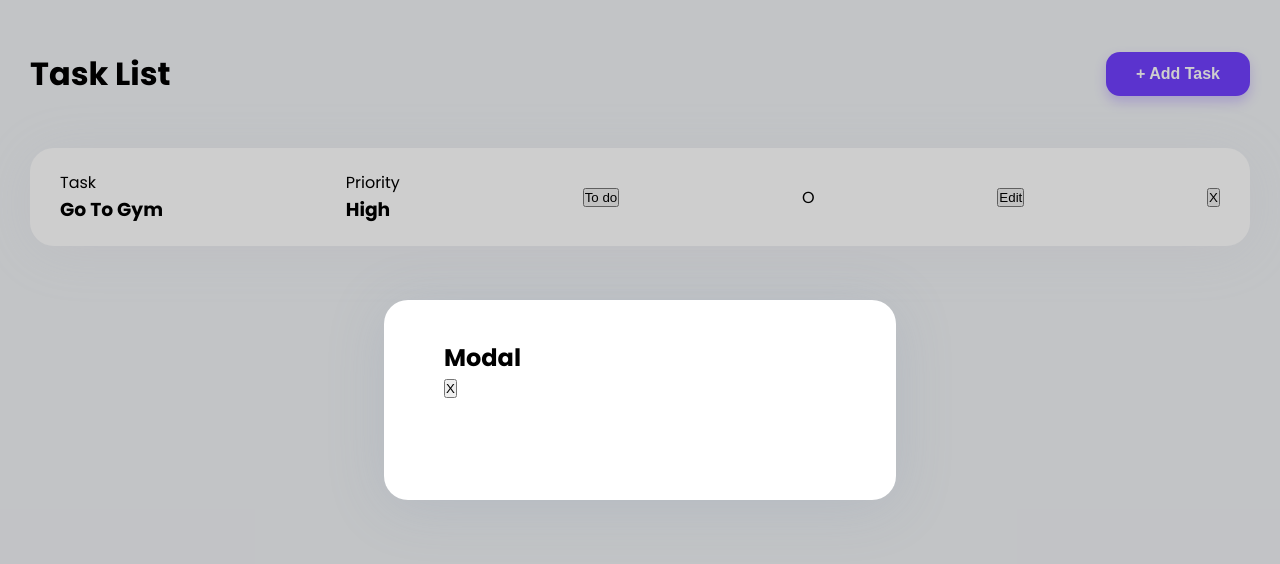
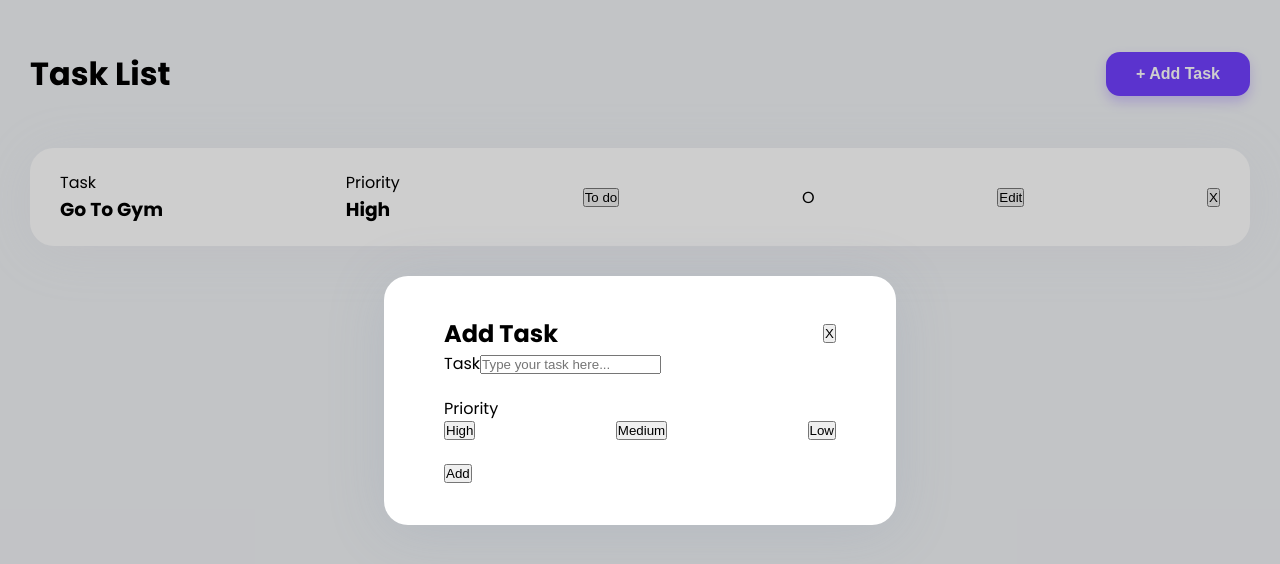
Before and after one commit to AchiGel/task-app, a React (Create React App) app: page / in a window 1280 px wide. Both pictures are taken after a click on the button "+ Add Task". Shown: the top 564 px of the page. Built offline with nearby package versions, Linux system fonts and the light colour scheme.

Commit message:
handle modals differences

```diff
--- a/src/App.css
+++ b/src/App.css
@@ -73,3 +73,23 @@ body {
   padding: 40px 60px;
   width: 40%;
 }
+
+.modal-header {
+  display: flex;
+  align-items: center;
+  justify-content: space-between;
+}
+
+.modal-task-input {
+  margin-bottom: 20px;
+}
+
+.modal-task-priority {
+  margin-bottom: 20px;
+}
+
+.task-priority-buttons {
+  display: flex;
+  align-items: center;
+  justify-content: space-between;
+}
--- a/src/App.tsx
+++ b/src/App.tsx
@@ -1,13 +1,21 @@
-import { useState } from "react";
+import { useState, MouseEvent } from "react";
 import "./App.css";
 import Header from "./components/Header";
 import Tasks from "./components/Tasks";
 import Modal from "./components/Modal";
 
 function App() {
-  const [modalShow, setModalShow] = useState(false);
+  const [modalType, setModalType] = useState<string>("");
+  const [modalShow, setModalShow] = useState<boolean>(false);
 
-  function openModal() {
+  function openModal(event: MouseEvent<HTMLButtonElement>) {
+    if (event.currentTarget.className === "task-edit") {
+      setModalType("editModal");
+    } else if (event.currentTarget.className === "task-delete") {
+      setModalType("deleteModal");
+    } else {
+      setModalType("addModal");
+    }
     setModalShow(true);
   }
 
@@ -17,7 +25,9 @@ function App() {
 
   return (
     <div className="App">
-      {modalShow ? <Modal closeModal={closeModal} /> : null}
+      {modalShow ? (
+        <Modal closeModal={closeModal} modalType={modalType} />
+      ) : null}
       <Header openModal={openModal} />
       <Tasks openModal={openModal} />
     </div>
--- a/src/components/Header.tsx
+++ b/src/components/Header.tsx
@@ -2,7 +2,7 @@ function Header({ openModal }: { openModal: Function }) {
   return (
     <header className="header">
       <h1>Task List</h1>
-      <button onClick={() => openModal()}>+ Add Task</button>
+      <button onClick={(event) => openModal(event)}>+ Add Task</button>
     </header>
   );
 }
--- a/src/components/Modal.tsx
+++ b/src/components/Modal.tsx
@@ -1,9 +1,72 @@
-function Modal({ closeModal }: { closeModal: Function }) {
+function Modal({
+  closeModal,
+  modalType,
+}: {
+  closeModal: Function;
+  modalType: string;
+}) {
+  if (modalType === "addModal") {
+    return (
+      <div className="modal-overlay">
+        <div className="modal">
+          <div className="modal-header">
+            <h2>Add Task</h2>
+            <button onClick={() => closeModal()}>X</button>
+          </div>
+          <div className="modal-task-input">
+            <label htmlFor="task">Task</label>
+            <input id="task" type="text" placeholder="Type your task here..." />
+          </div>
+          <div className="modal-task-priority">
+            <span>Priority</span>
+            <div className="task-priority-buttons">
+              <button>High</button>
+              <button>Medium</button>
+              <button>Low</button>
+            </div>
+          </div>
+          <button className="modal-add-task">Add</button>
+        </div>
+      </div>
+    );
+  }
   return (
     <div className="modal-overlay">
       <div className="modal">
-        <h2>Modal</h2>
-        <button onClick={() => closeModal()}>X</button>
+        {modalType === "deleteModal" ? (
+          <>
+            <div className="modal-header">
+              <h2>delete Task</h2>
+              <button onClick={() => closeModal()}>X</button>
+            </div>
+
+            <button className="modal-add-task">Delete</button>
+          </>
+        ) : (
+          <>
+            <div className="modal-header">
+              <h2>Edit Task</h2>
+              <button onClick={() => closeModal()}>X</button>
+            </div>
+            <div className="modal-task-input">
+              <label htmlFor="task">Task</label>
+              <input
+                id="task"
+                type="text"
+                placeholder="Type your task here..."
+              />
+            </div>
+            <div className="modal-task-priority">
+              <span>Priority</span>
+              <div className="task-priority-buttons">
+                <button>High</button>
+                <button>Medium</button>
+                <button>Low</button>
+              </div>
+            </div>
+            <button className="modal-add-task">Edit</button>
+          </>
+        )}
       </div>
     </div>
   );
--- a/src/components/Tasks.tsx
+++ b/src/components/Tasks.tsx
@@ -12,10 +12,10 @@ function Tasks({ openModal }: { openModal: Function }) {
         </div>
         <button className="task-progress">To do</button>
         <div className="task-progress-circle">O</div>
-        <button className="task-edit" onClick={() => openModal()}>
+        <button className="task-edit" onClick={(event) => openModal(event)}>
           Edit
         </button>
-        <button className="task-delete" onClick={() => openModal()}>
+        <button className="task-delete" onClick={(event) => openModal(event)}>
           X
         </button>
       </li>
```
